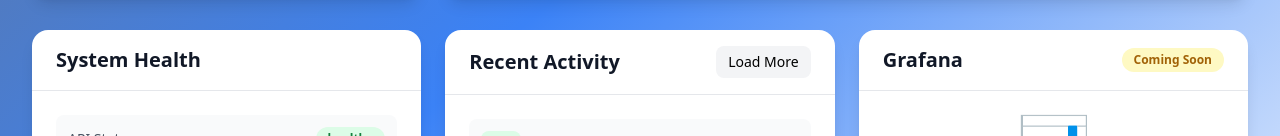
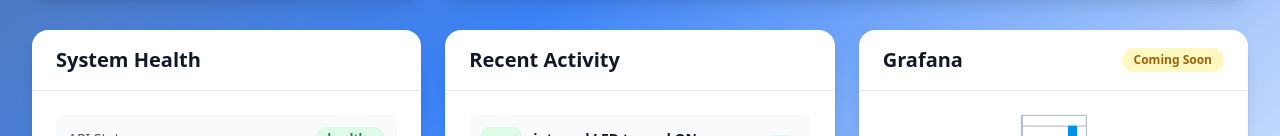
Before and after one commit to athavus/cluster-rfid-access-control, a Vue app in the folder client/: page / in a window 1280 px wide. Shown: the part 652-788 px from the top of the page. Built offline with nearby package versions, Linux system fonts and the light colour scheme.

Commit message:
front ajustado

```diff
--- a/client/src/components/RaspberryControl.vue
+++ b/client/src/components/RaspberryControl.vue
@@ -13,7 +13,7 @@
           <div class="flex items-center gap-3">
             <button
               @click="fetchAllData"
-              class="p-2 bg-gray-100 hover:bg-gray-200 rounded-lg transition-all hover:rotate-180 duration-300"
+              class="p-2 bg-gray-100 hover:bg-gray-200 rounded-lg transition-all"
             >
               <span class="text-xl">🔄</span>
             </button>
@@ -236,9 +236,6 @@
         <div class="bg-white rounded-2xl shadow-lg overflow-hidden">
           <div class="px-6 py-4 border-b border-gray-200 flex justify-between items-center">
             <h2 class="text-xl font-bold text-gray-900">Recent Activity</h2>
-            <button @click="fetchHistory" class="px-3 py-1.5 text-sm bg-gray-100 hover:bg-gray-200 rounded-lg transition-colors">
-              Load More
-            </button>
           </div>
           <div class="p-6">
             <div class="space-y-3 max-h-80 overflow-y-auto">
```
